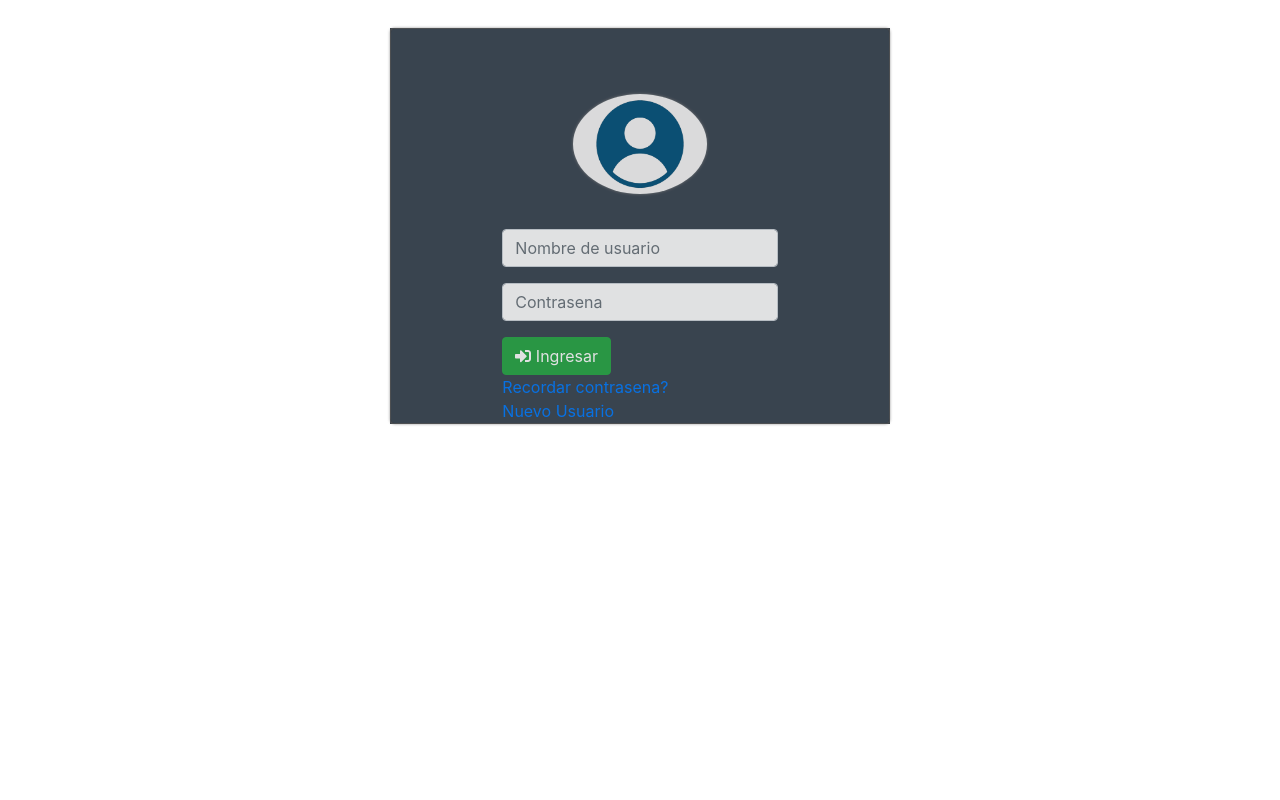
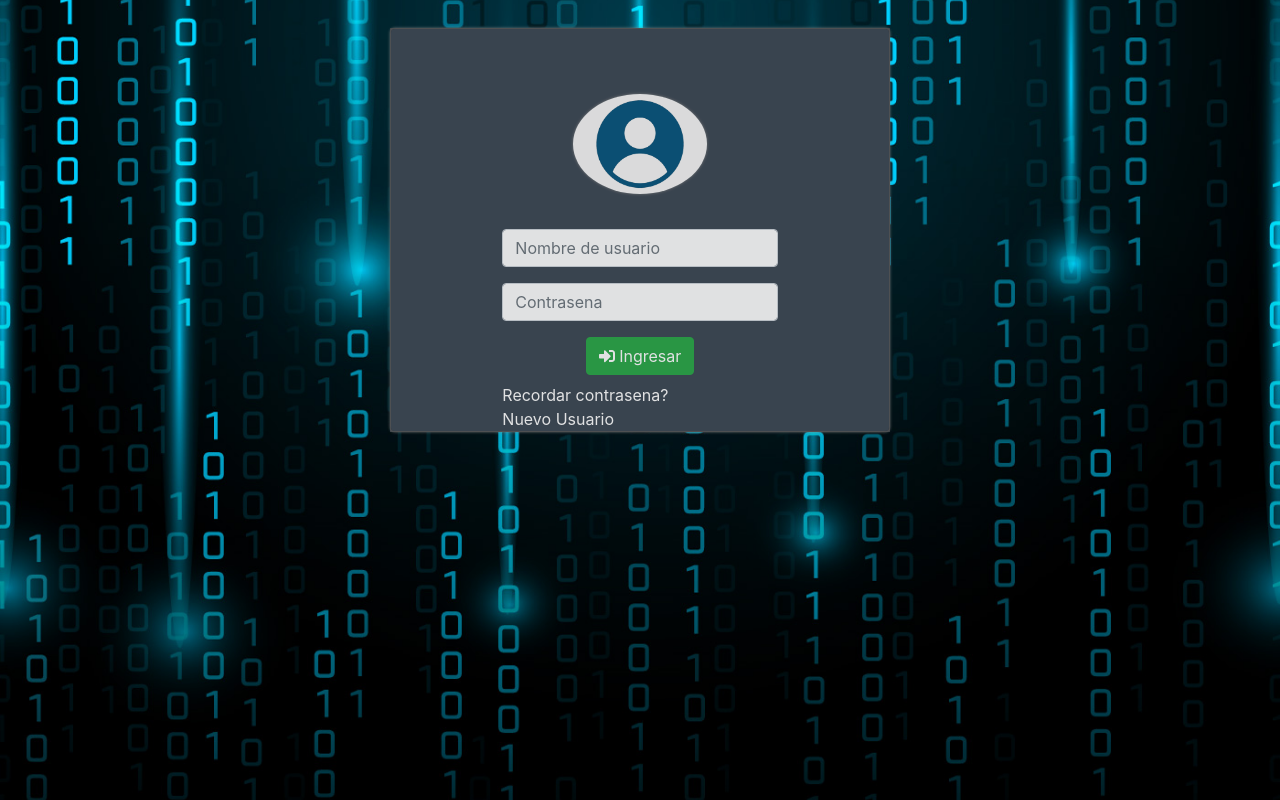
Before and after one commit to gustavo-lib/loginbasico, a plain HTML site: page index.html in a window 1280 px wide. Drawn offline with nearby package versions, Linux system fonts and the light colour scheme.

Commit message:
fondo de imagen

```diff
--- a/css/style.css
+++ b/css/style.css
@@ -1,3 +1,8 @@
+body{
+    background: url(../img/fondo.jpg) no-repeat center center fixed;
+    background-size: cover;
+}
+
 .modal-content {
     /*fondo oscuro al contenido modal*/
     background-color: #3b4652;
@@ -26,3 +31,13 @@
     display: block;
     margin: auto;
 }
+
+
+.letra a{
+    color: white;
+}
+
+.centro{
+    display: block;
+    margin: auto;
+}
--- a/index.html
+++ b/index.html
@@ -24,19 +24,19 @@
                 <div class="col-12 user-img">
                     <img src="img/user.png" />
                 </div>
-                <form class="col-12" th:action="@{/login}" method="get">
+                <form class="col-12"  method="get">
                     <div class="form-group" id="user-group">
                         <input type="text" class="form-control" placeholder="Nombre de usuario" name="username" />
                     </div>
                     <div class="form-group" id="contrasena-group">
                         <input type="password" class="form-control" placeholder="Contrasena" name="password" />
                     </div>
-                    <button type="submit" class="btn btn-success"><i class="fas fa-sign-in-alt"></i> Ingresar </button>
+                    <button type="submit" class="btn btn-success centro mb-2"><i class="fas fa-sign-in-alt"></i> Ingresar </button>
                 </form>
-                <div class="col-12 forgot">
+                <div class="col-12 letra">
                     <a href="#">Recordar contrasena?</a>
                 </div>
-                <div class="col-12 forgot">
+                <div class="col-12 letra">
                     <a href="#">Nuevo Usuario</a>
                 </div>
             </div>
```
Also changed, not shown: img/fondo.jpg (added).
